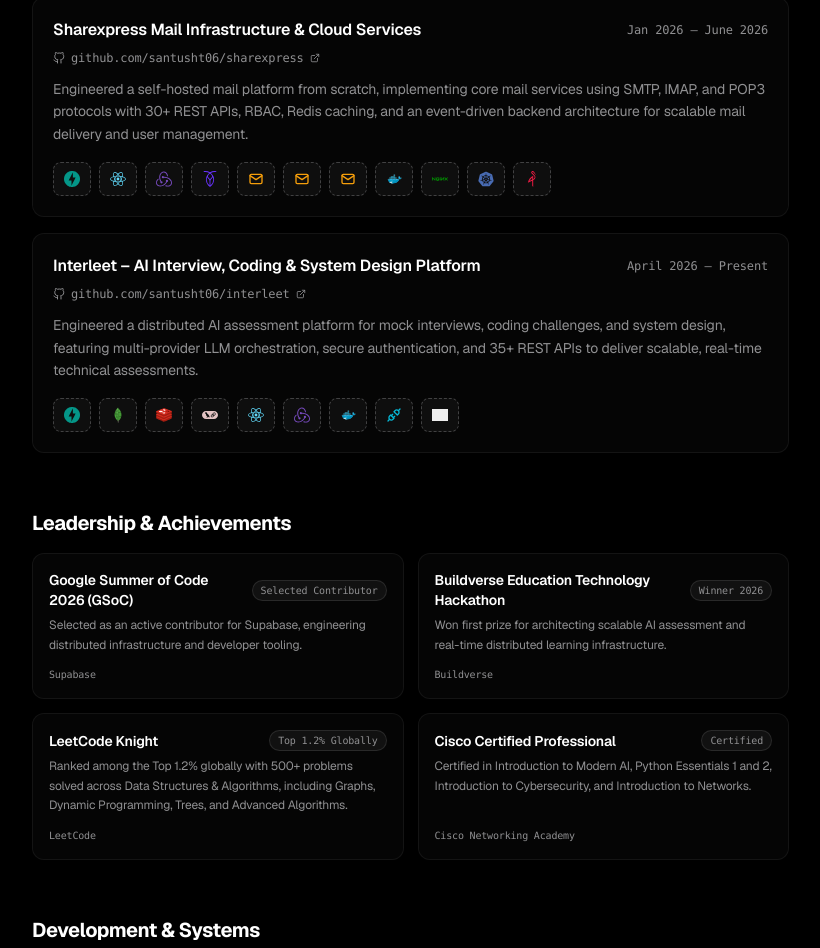
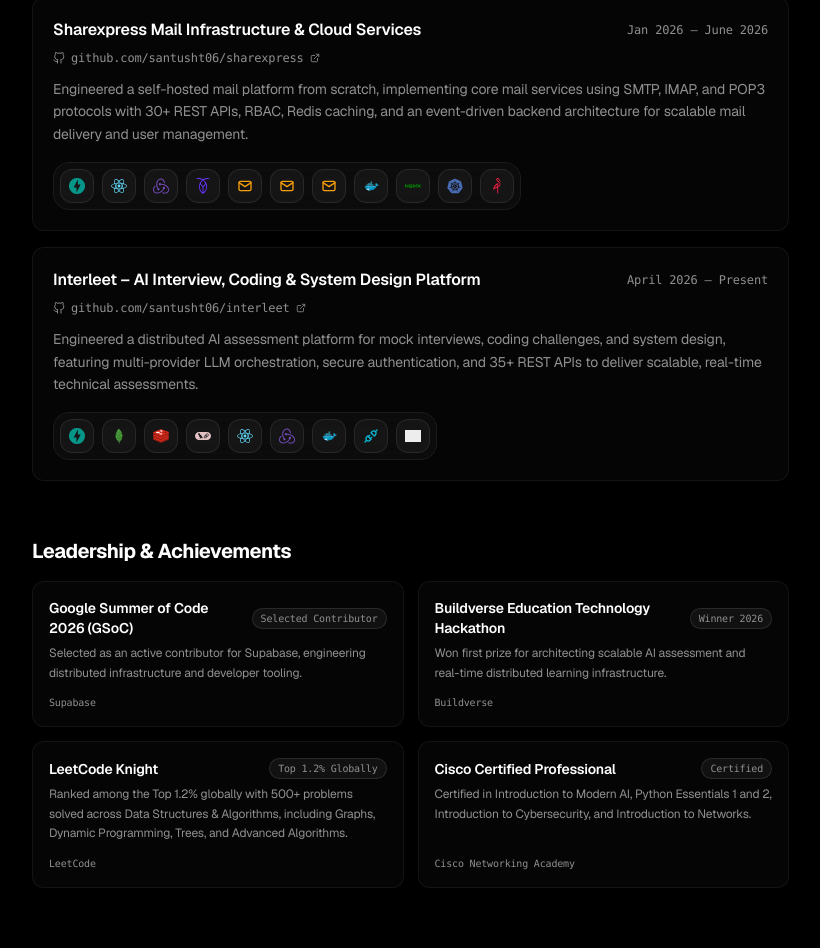
Before and after one commit to santusht06/my-Portfolio, a React (Vite) app in the folder frontend/: page / in a window 1280 px wide. Shown: the part 805-1753 px from the top of the page, without its empty margins (452-1272 px from the left). Built offline with nearby package versions, Linux system fonts and the light colour scheme; grey boxes are pictures that could not be loaded.

Commit message:
style(navbar): remove bottom 1px line completely for seamless backdrop

```diff
--- /dev/null
+++ b/frontend/src/components/Dock.jsx
@@ -0,0 +1,125 @@
+import React, { useRef, useState } from "react";
+import {
+  motion,
+  useMotionValue,
+  useSpring,
+  useTransform,
+  AnimatePresence,
+} from "framer-motion";
+
+export function DockItem({
+  icon,
+  label,
+  onClick,
+  mouseX,
+  spring = { mass: 0.1, stiffness: 170, damping: 14 },
+  distance = 130,
+  magnification = 70,
+  baseItemSize = 44,
+  className = "",
+}) {
+  const ref = useRef(null);
+  const [isHovered, setIsHovered] = useState(false);
+
+  // Measure distance from mouse cursor to item center
+  const mouseDistance = useTransform(mouseX, (val) => {
+    const rect = ref.current?.getBoundingClientRect();
+    if (!rect) return Infinity;
+    return val - (rect.left + rect.width / 2);
+  });
+
+  // Calculate target size based on proximity
+  const targetSize = useTransform(
+    mouseDistance,
+    [-distance, 0, distance],
+    [baseItemSize, magnification, baseItemSize]
+  );
+
+  const size = useSpring(targetSize, spring);
+
+  const handleKeyDown = (e) => {
+    if (e.key === "Enter" || e.key === " ") {
+      e.preventDefault();
+      onClick?.();
+    }
+  };
+
+  return (
+    <motion.div
+      ref={ref}
+      style={{
+        width: size,
+        height: size,
+      }}
+      onMouseEnter={() => setIsHovered(true)}
+      onMouseLeave={() => setIsHovered(false)}
+      onFocus={() => setIsHovered(true)}
+      onBlur={() => setIsHovered(false)}
+      onClick={onClick}
+      onKeyDown={handleKeyDown}
+      tabIndex={0}
+      role="button"
+      aria-label={label}
+      className={`relative shrink-0 flex items-center justify-center rounded-xl bg-black/[0.04] dark:bg-white/[0.04] border border-black/[0.08] dark:border-white/[0.08] hover:border-black/30 dark:hover:border-white/30 hover:bg-black/[0.08] dark:hover:bg-white/[0.09] transition-colors cursor-pointer select-none outline-none group ${className}`}
+    >
+      {/* Floating Dock Tooltip */}
+      <AnimatePresence>
+        {isHovered && label && (
+          <motion.div
+            initial={{ opacity: 0, y: 4, scale: 0.9 }}
+            animate={{ opacity: 1, y: -10, scale: 1 }}
+            exit={{ opacity: 0, y: 2, scale: 0.9 }}
+            transition={{ duration: 0.15, ease: "easeOut" }}
+            className="absolute -top-7 left-1/2 -translate-x-1/2 pointer-events-none z-40 px-2 py-0.5 rounded-md bg-black/95 dark:bg-white text-white dark:text-black text-[11px] font-mono whitespace-nowrap shadow-md border border-white/10 dark:border-black/10 flex items-center justify-center"
+          >
+            <span>{label}</span>
+            <div className="absolute -bottom-1 left-1/2 -translate-x-1/2 w-1.5 h-1.5 rotate-45 bg-black/95 dark:bg-white" />
+          </motion.div>
+        )}
+      </AnimatePresence>
+
+      {/* Icon display area */}
+      <div className="w-full h-full flex items-center justify-center p-2 pointer-events-none">
+        {icon}
+      </div>
+    </motion.div>
+  );
+}
+
+export function Dock({
+  items = [],
+  panelHeight = 68,
+  baseItemSize = 44,
+  magnification = 70,
+  distance = 130,
+  spring = { mass: 0.1, stiffness: 170, damping: 14 },
+  className = "",
+}) {
+  const mouseX = useMotionValue(Infinity);
+
+  return (
+    <motion.div
+      style={{ minHeight: panelHeight }}
+      onMouseMove={(e) => mouseX.set(e.pageX)}
+      onMouseLeave={() => mouseX.set(Infinity)}
+      className={`inline-flex items-center gap-2 p-1.5 rounded-2xl bg-black/[0.02] dark:bg-white/[0.03] border border-black/[0.06] dark:border-white/[0.06] backdrop-blur-md max-w-full overflow-x-auto no-scrollbar scroll-smooth ${className}`}
+    >
+      {items.map((item, idx) => (
+        <DockItem
+          key={item.label || idx}
+          icon={item.icon}
+          label={item.label}
+          onClick={item.onClick}
+          mouseX={mouseX}
+          spring={spring}
+          distance={distance}
+          magnification={magnification}
+          baseItemSize={baseItemSize}
+          className={item.className}
+        />
+      ))}
+    </motion.div>
+  );
+}
+
+export default Dock;
--- a/frontend/src/components/TechStackPills.jsx
+++ b/frontend/src/components/TechStackPills.jsx
@@ -32,6 +32,7 @@
 import cockroachdbSvg from "../assets/tech/cockroachdb.svg";
 import minioSvg from "../assets/tech/minio.svg";
 import langchainSvg from "../assets/tech/langchain.svg";
+import Dock from "./Dock";
 
 import {
   TbNetwork,
@@ -162,21 +163,84 @@
 };
 
 /**
- * Container rendering a list of expandable technology capsules
+ * Interactive macOS Dock component for technology icons
+ */
+export const TechDock = ({
+  technologies = [],
+  className = "",
+  panelHeight = 50,
+  baseItemSize = 34,
+  magnification = 54,
+  distance = 120,
+}) => {
+  if (!technologies || technologies.length === 0) return null;
+
+  const items = technologies.map((tech) => {
+    const info = getTechInfo(tech);
+    const FallbackIcon = info.icon;
+
+    return {
+      label: tech,
+      icon: info.svg ? (
+        <img
+          src={info.svg}
+          alt={`${tech} logo`}
+          width={22}
+          height={22}
+          loading="lazy"
+          className={`size-full object-contain select-none pointer-events-none ${info.className || ""}`}
+        />
+      ) : (
+        <FallbackIcon className="size-full" style={{ color: info.color }} />
+      ),
+    };
+  });
+
+  return (
+    <Dock
+      items={items}
+      panelHeight={panelHeight}
+      baseItemSize={baseItemSize}
+      magnification={magnification}
+      distance={distance}
+      className={className}
+    />
+  );
+};
+
+/**
+ * Container rendering technology icons with React Bits Dock magnification effect
  */
 export const TechStackPills = ({
   technologies = [],
-  className = "flex flex-wrap gap-2",
+  className = "",
+  variant = "dock", // "dock" | "capsule"
+  panelHeight = 48,
+  baseItemSize = 34,
+  magnification = 52,
 }) => {
   if (!technologies || technologies.length === 0) return null;
 
+  if (variant === "capsule") {
+    return (
+      <div className={`flex flex-wrap gap-2 ${className}`}>
+        {technologies.map((tech) => (
+          <TechStackPill key={tech} tech={tech} />
+        ))}
+      </div>
+    );
+  }
+
   return (
-    <div className={className}>
-      {technologies.map((tech) => (
-        <TechStackPill key={tech} tech={tech} />
-      ))}
-    </div>
+    <TechDock
+      technologies={technologies}
+      className={className}
+      panelHeight={panelHeight}
+      baseItemSize={baseItemSize}
+      magnification={magnification}
+    />
   );
 };
 
+export { Dock };
 export default TechStackPills;
--- a/frontend/src/components/TopNav.jsx
+++ b/frontend/src/components/TopNav.jsx
@@ -26,7 +26,7 @@
 
   return (
     <header
-      className="fixed top-0 right-0 left-0 lg:left-[430px] xl:left-[460px] z-40 py-2.5 sm:py-3.5 bg-white/80 dark:bg-black/80 backdrop-blur-md border-b border-black/[0.04] dark:border-white/[0.05] transition-colors pointer-events-none"
+      className="fixed top-0 right-0 left-0 lg:left-[430px] xl:left-[460px] z-40 py-2.5 sm:py-3.5 bg-white/80 dark:bg-black/80 backdrop-blur-md transition-colors pointer-events-none"
       style={{
         WebkitBackdropFilter: "blur(12px)",
       }}
--- /dev/null
+++ b/frontend/src/components/react-bits/Dock.jsx
@@ -0,0 +1 @@
+export { Dock, DockItem, default } from "../Dock";
```
